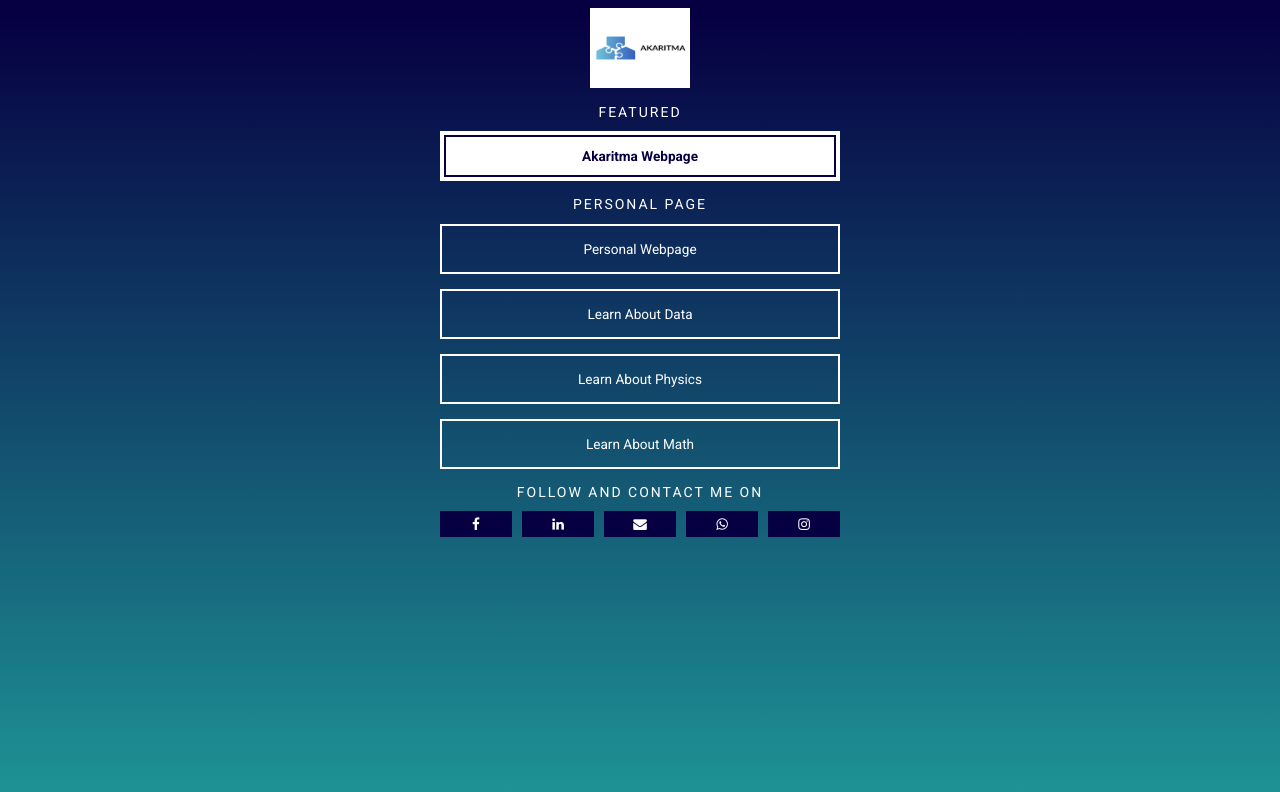
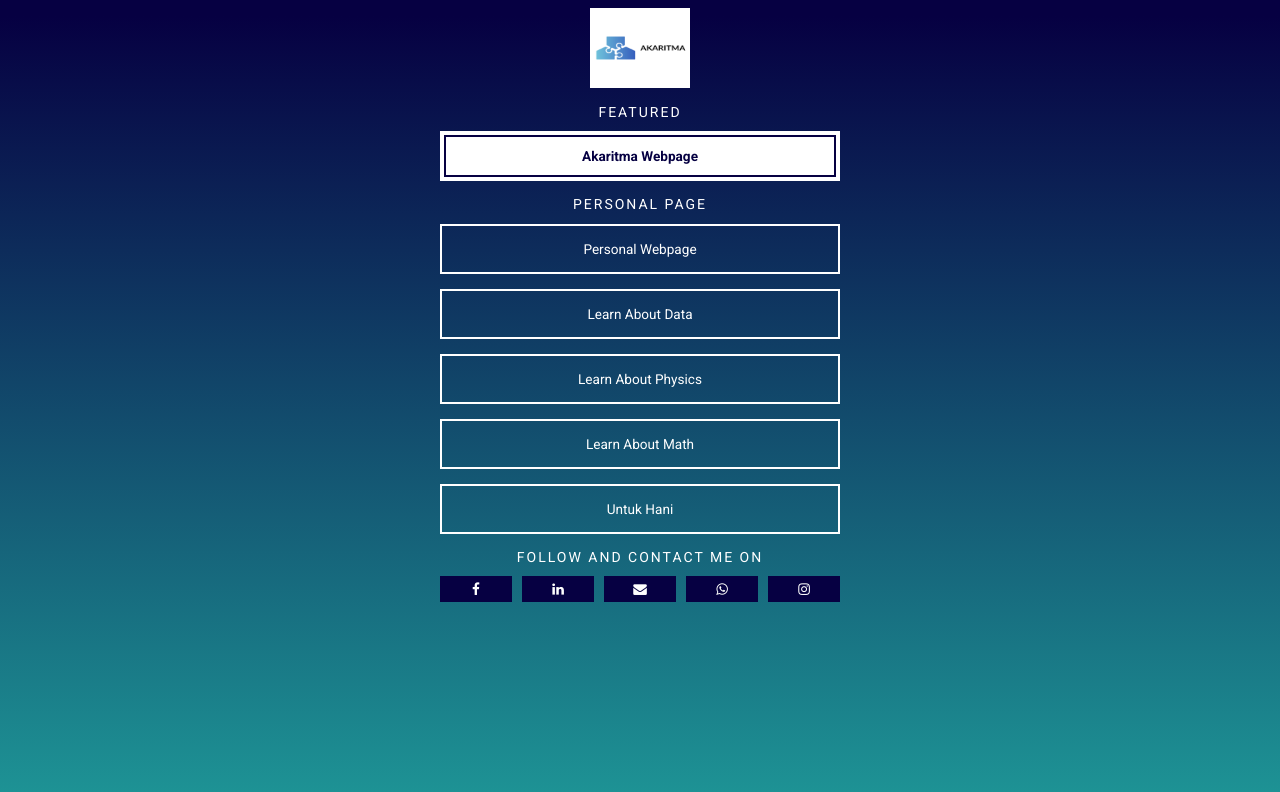
Before and after one commit to akaritma/links, a website: page index.html in a window 1280 px wide. Drawn offline with Linux system fonts and the light colour scheme.

Commit message:
Second Edition

```diff
--- a/index.html
+++ b/index.html
@@ -25,6 +25,7 @@
         <a href="https://wa.me/6281398710562">Learn About Data</a>
         <a href="https://wa.me/6281398710562">Learn About Physics</a>
         <a href="https://wa.me/6281398710562">Learn About Math</a>
+        <a href="https://akaritma.github.io/UntukHani/">Untuk Hani</a>
 
         <!-- Channels -->
         <h2>Follow and Contact Me On</h2>
```
